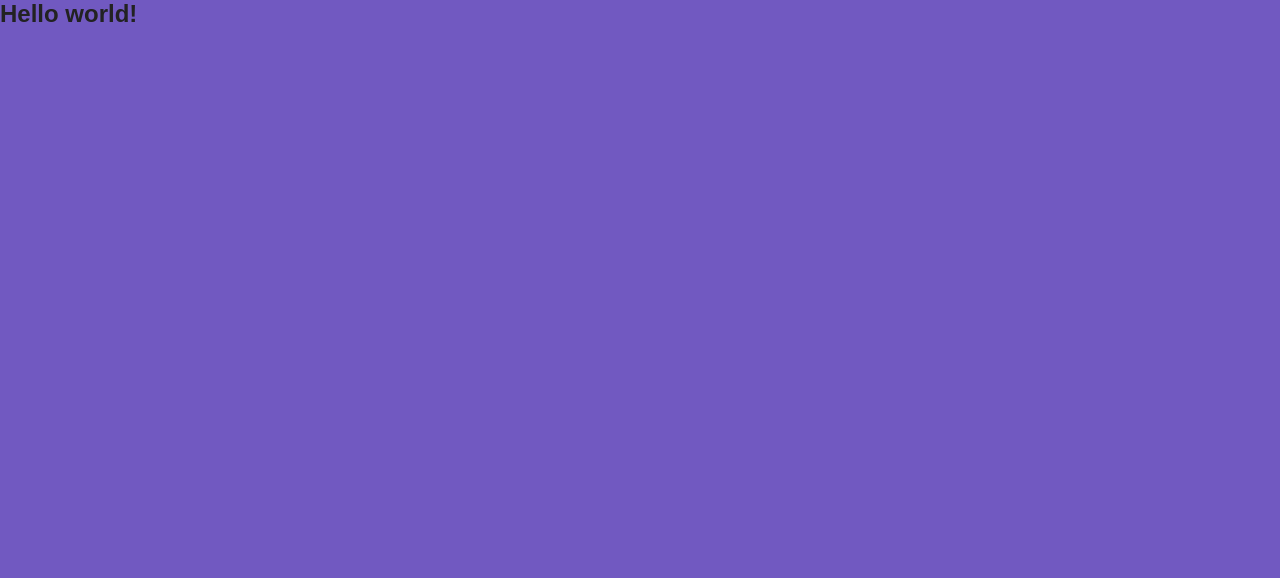
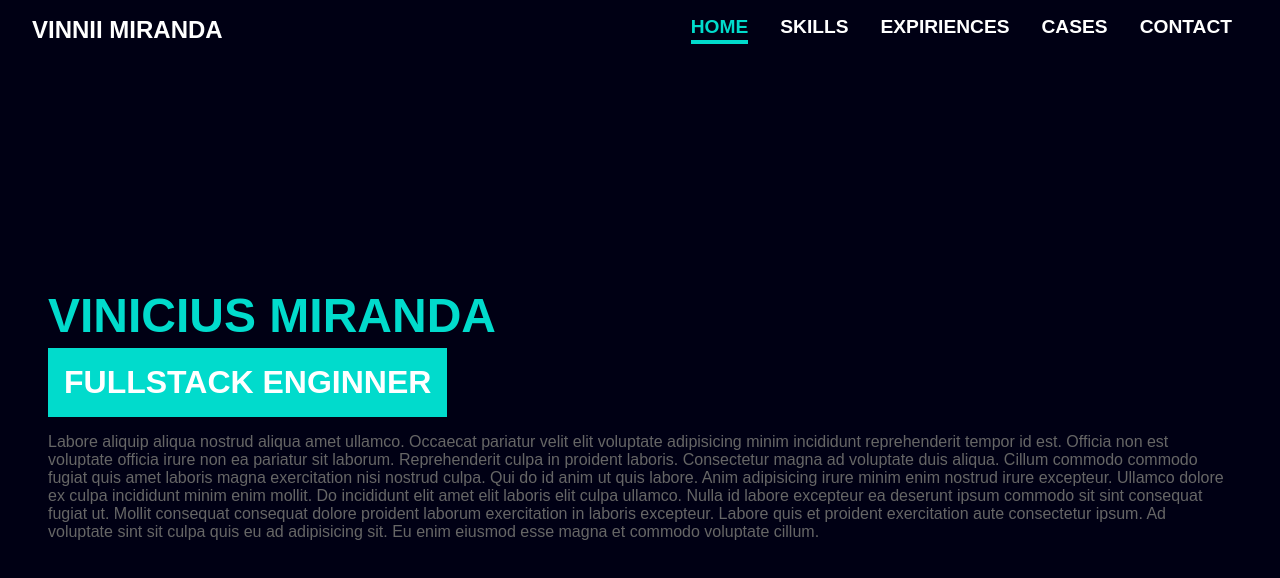
Before and after one commit to vinniimiranda/home, a React (Create React App) app: page / in a window 1280 px wide. Shown: the top 578 px of the page. Built offline with nearby package versions, Linux system fonts and the light colour scheme.

Commit message:
Slider home and skills

```diff
--- /dev/null
+++ b/src/components/Header/index.js
@@ -0,0 +1,30 @@
+import React from 'react';
+
+import { Container, Main, Nav, NavItem } from './styles';
+
+export default function Header({ xAxis, setXAxis }) {
+  return (
+    <Container>
+      <Main>
+        <h1>Vinnii Miranda</h1>
+      </Main>
+      <Nav>
+        <NavItem active={xAxis === 0} onClick={() => setXAxis(0)}>
+          Home
+        </NavItem>
+        <NavItem active={xAxis === 100} onClick={() => setXAxis(100)}>
+          Skills
+        </NavItem>
+        <NavItem active={xAxis === 200} onClick={() => setXAxis(200)}>
+          Expiriences
+        </NavItem>
+        <NavItem active={xAxis === 300} onClick={() => setXAxis(300)}>
+          Cases
+        </NavItem>
+        <NavItem active={xAxis === 400} onClick={() => setXAxis(400)}>
+          Contact
+        </NavItem>
+      </Nav>
+    </Container>
+  );
+}
--- /dev/null
+++ b/src/components/Header/styles.js
@@ -0,0 +1,43 @@
+import styled from 'styled-components';
+
+export const Container = styled.div`
+  display: flex;
+  padding: 1rem 2rem;
+  justify-content: space-between;
+  align-items: center;
+`;
+
+export const Main = styled.div`
+  color: #fff;
+  text-transform: uppercase;
+`;
+export const Nav = styled.ul`
+  display: flex;
+  justify-content: space-between;
+  align-items: center;
+`;
+
+export const NavItem = styled.li`
+  margin: 0 1rem;
+  display: flex;
+  color: #fff;
+  justify-content: center;
+  align-items: center;
+  font-weight: bold;
+  font-size: 1.2rem;
+  cursor: pointer;
+  text-transform: uppercase;
+  border-bottom: 4px solid transparent;
+  padding-bottom: 0.1rem;
+  transition: all cubic-bezier(0.785, 0.135, 0.15, 0.86) 0.5s;
+  &:hover {
+    color: #01dbcc;
+    border-bottom: 4px solid #01dbcc;
+  }
+
+  ${props =>
+    props.active
+      ? `color: #01dbcc;
+    border-bottom: 4px solid #01dbcc;`
+      : ``}
+`;
--- /dev/null
+++ b/src/components/Home/index.js
@@ -0,0 +1,28 @@
+import React from 'react';
+
+import { Container } from './styles';
+
+export default function Home() {
+  return (
+    <Container>
+      <h1>Vinicius Miranda</h1>
+      <h2>Fullstack Enginner</h2>
+      <p>
+        Labore aliquip aliqua nostrud aliqua amet ullamco. Occaecat pariatur
+        velit elit voluptate adipisicing minim incididunt reprehenderit tempor
+        id est. Officia non est voluptate officia irure non ea pariatur sit
+        laborum. Reprehenderit culpa in proident laboris. Consectetur magna ad
+        voluptate duis aliqua. Cillum commodo commodo fugiat quis amet laboris
+        magna exercitation nisi nostrud culpa. Qui do id anim ut quis labore.
+        Anim adipisicing irure minim enim nostrud irure excepteur. Ullamco
+        dolore ex culpa incididunt minim enim mollit. Do incididunt elit amet
+        elit laboris elit culpa ullamco. Nulla id labore excepteur ea deserunt
+        ipsum commodo sit sint consequat fugiat ut. Mollit consequat consequat
+        dolore proident laborum exercitation in laboris excepteur. Labore quis
+        et proident exercitation aute consectetur ipsum. Ad voluptate sint sit
+        culpa quis eu ad adipisicing sit. Eu enim eiusmod esse magna et commodo
+        voluptate cillum.
+      </p>
+    </Container>
+  );
+}
--- /dev/null
+++ b/src/components/Home/styles.js
@@ -0,0 +1,38 @@
+import styled from 'styled-components';
+
+export const Container = styled.div`
+  display: flex;
+  flex-direction: column;
+  justify-content: center;
+  padding: 3rem;
+  min-width: 100%;
+  flex-wrap: wrap;
+  h1 {
+    color: #01dbcc;
+    text-transform: uppercase;
+    font-size: 3rem;
+  }
+  h2 {
+    background-color: #01dbcc;
+    width: 100%;
+    padding: 1rem;
+    margin-bottom: 1rem;
+    margin-top: 0.3rem;
+    width: max-content;
+    font-size: 2rem;
+    text-transform: uppercase;
+    transition: transform cubic-bezier(0.785, 0.135, 0.15, 0.86) 0.5s;
+    &:hover {
+      transform: rotateX(360deg);
+    }
+  }
+
+  p {
+    color: #666;
+    font-size: 1rem;
+    transition: color ease 0.4s;
+    &:hover {
+      color: #999;
+    }
+  }
+`;
--- /dev/null
+++ b/src/components/Skills/index.js
@@ -0,0 +1,139 @@
+import React from 'react';
+
+import {
+  Container,
+  Skill,
+  List,
+  ListItem,
+  SkillContainer,
+  Dot,
+} from './styles';
+
+export default function Skills() {
+  return (
+    <Container>
+      <h1>SKILLS</h1>
+      <SkillContainer>
+        <Skill>
+          <h2>LANGUAGES</h2>
+
+          <List>
+            <ListItem>
+              <Dot />
+              Java
+            </ListItem>
+            <ListItem>
+              <Dot />
+              C#
+            </ListItem>
+            <ListItem>
+              <Dot />
+              HTML5
+            </ListItem>
+            <ListItem>
+              <Dot />
+              CSS3
+            </ListItem>
+            <ListItem>
+              <Dot />
+              Javascript (ES6+)
+            </ListItem>
+            <ListItem>
+              <Dot />
+              SQL/No-SQL
+            </ListItem>
+          </List>
+        </Skill>
+
+        <Skill>
+          <h2>FRAMEWORKS</h2>
+
+          <List>
+            <ListItem>
+              <Dot />
+              Nodejs
+            </ListItem>
+            <ListItem>
+              <Dot />
+              Jest
+            </ListItem>
+            <ListItem>
+              <Dot />
+              Express
+            </ListItem>
+            <ListItem>
+              <Dot />
+              Vuejs
+            </ListItem>
+            <ListItem>
+              <Dot />
+              Reactjs
+            </ListItem>
+            <ListItem>
+              <Dot />
+              Materialize
+            </ListItem>
+            <ListItem>
+              <Dot />
+              Quasar
+            </ListItem>
+            <ListItem>
+              <Dot />
+              Bootstrap
+            </ListItem>
+          </List>
+        </Skill>
+
+        <Skill>
+          <h2>DATABASES</h2>
+
+          <List>
+            <ListItem>
+              <Dot />
+              MySQL
+            </ListItem>
+            <ListItem>
+              <Dot />
+              PostgreSQL
+            </ListItem>
+            <ListItem>
+              <Dot />
+              MongoDB
+            </ListItem>
+            <ListItem>
+              <Dot />
+              Redis
+            </ListItem>
+          </List>
+        </Skill>
+
+        <Skill>
+          <h2>OTHERS</h2>
+
+          <List>
+            <ListItem>
+              <Dot />
+              Git/Github
+            </ListItem>
+            <ListItem>
+              <Dot />
+              Bash
+            </ListItem>
+            <ListItem>
+              <Dot />
+              AWS
+            </ListItem>
+            <ListItem>
+              <Dot />
+              CI/CD
+            </ListItem>
+            <ListItem>
+              <Dot />
+              Docker
+            </ListItem>
+          </List>
+        </Skill>
+      </SkillContainer>
+    </Container>
+  );
+}
--- /dev/null
+++ b/src/components/Skills/styles.js
@@ -0,0 +1,68 @@
+import styled from 'styled-components';
+
+export const Container = styled.div`
+  display: flex;
+  flex-direction: column;
+  padding: 3rem;
+  min-width: 100%;
+  flex-wrap: wrap;
+  h1 {
+    color: #01dbcc;
+    text-transform: uppercase;
+    font-size: 3rem;
+  }
+`;
+
+export const SkillContainer = styled.div`
+  display: flex;
+  justify-content: space-evenly;
+  align-items: baseline;
+  flex-wrap: wrap;
+`;
+export const Skill = styled.div`
+  h2 {
+    font-weight: bold;
+    font-size: 1.2rem;
+    color: #01dbcc;
+  }
+  margin-top: 2rem;
+`;
+
+export const Dot = styled.div`
+  width: 0.5rem;
+  height: 0.5rem;
+  /* border-radius: 50%; */
+  margin-right: 1rem;
+
+  background-color: #01dbcc;
+
+  transition: transform cubic-bezier(0.47, 0, 0.745, 0.715) 0.3s;
+`;
+
+export const List = styled.ul`
+  list-style: none;
+
+  border-radius: 8px;
+`;
+
+export const ListItem = styled.li`
+  margin-top: 1rem;
+  display: flex;
+  align-items: center;
+  border-bottom: 1px solid #cccccc25;
+  color: #666;
+  padding: 1rem;
+  font-weight: bold;
+  /* &:last-child {
+    border-bottom: none;
+  } */
+  transition: all cubic-bezier(0.47, 0, 0.745, 0.715) 0.3s;
+  &:hover {
+    color: #01dbcc;
+    border-bottom-color: #01dbcc;
+
+    ${Dot} {
+      transform: scale(1.5) rotate(90deg);
+    }
+  }
+`;
--- a/src/pages/Main/index.js
+++ b/src/pages/Main/index.js
@@ -1,7 +1,19 @@
-import React from 'react';
+import React, { useState } from 'react';
+import Header from '../../components/Header';
+import Home from '../../components/Home';
+import Skills from '../../components/Skills/index';
 
-// import { Container } from './styles';
+import { Container, Slider } from './styles';
 
 export default function Main() {
-  return <h1>Hello world!</h1>;
+  const [xAxis, setXAxis] = useState(0);
+  return (
+    <Container>
+      <Header xAxis={xAxis} setXAxis={setXAxis} />
+      <Slider xAxis={xAxis}>
+        <Home />
+        <Skills />
+      </Slider>
+    </Container>
+  );
 }
--- /dev/null
+++ b/src/pages/Main/styles.js
@@ -0,0 +1,13 @@
+import styled from 'styled-components';
+
+export const Container = styled.div`
+  transition: transform cubic-bezier(0.785, 0.135, 0.15, 0.86) 0.5s;
+  transform: translateX(-${props => props.yAxis}%);
+  overflow: hidden;
+`;
+export const Slider = styled.div`
+  display: flex;
+  width: 100%;
+  transition: transform cubic-bezier(0.785, 0.135, 0.15, 0.86) 0.5s;
+  transform: translateX(-${props => props.xAxis}%);
+`;
--- a/src/styles/global.js
+++ b/src/styles/global.js
@@ -13,12 +13,12 @@ export default createGlobalStyle`
   }
 
   body{
-    background: #7159c1;
+    background: #000014;
     -webkit-font-smoothing: antialiased;
   }
 
   body, input, button{
-    color: #222;
+    color: #fff;
     font-size: 12px;
     font-family: Arial, Helvetica, sans-serif;
   }
```
